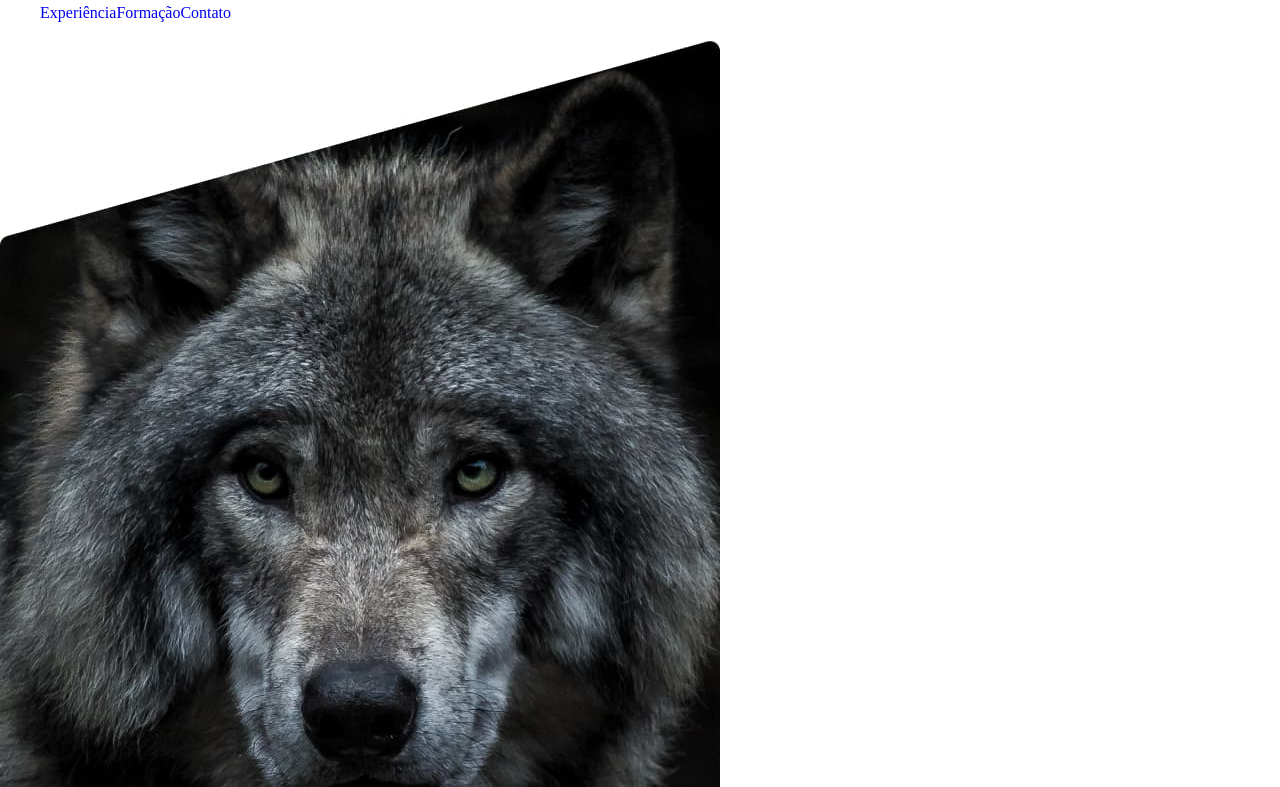
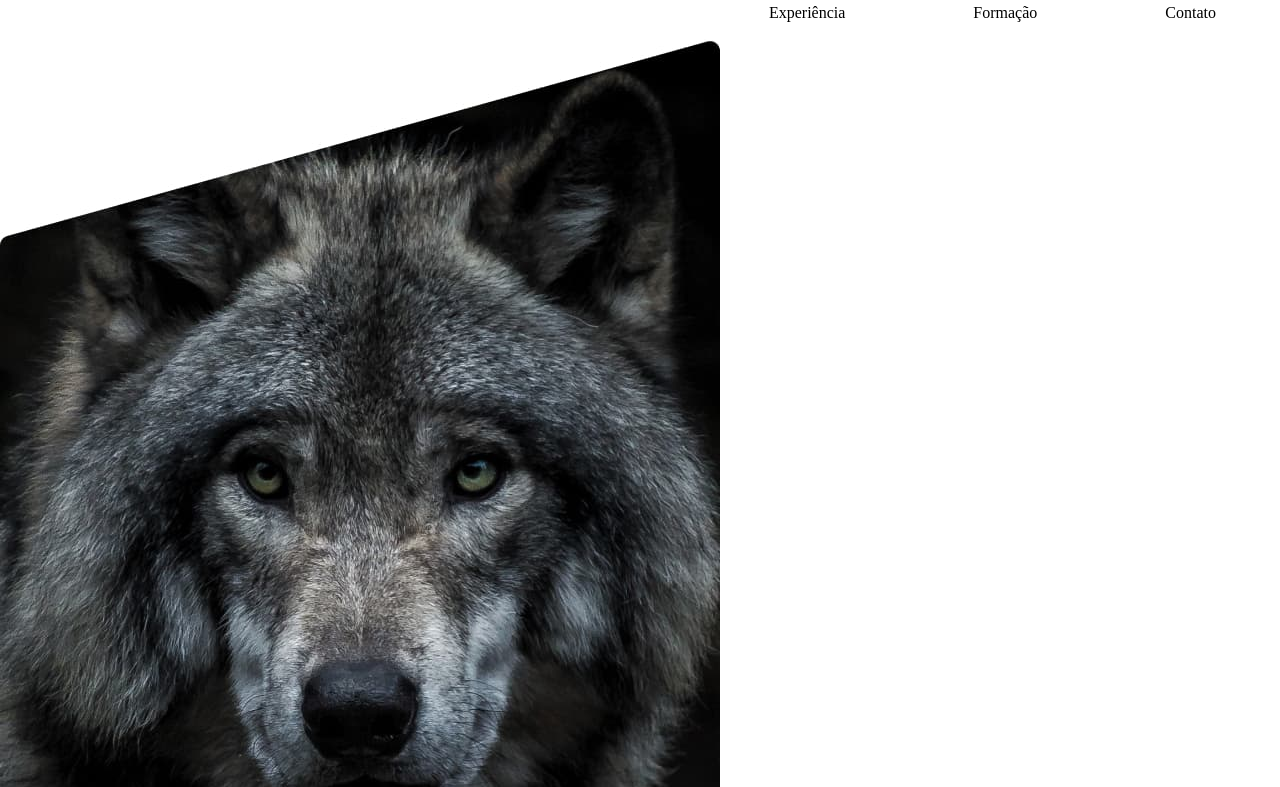
Before and after one commit to AMANDALACER/portfolio, a plain HTML site: page index.html in a window 1280 px wide. Shown: the part 54-841 px from the top of the page. Drawn offline with Linux system fonts and the light colour scheme.

Commit message:
header-menu concluido

```diff
--- a/css/style.css
+++ b/css/style.css
@@ -4,10 +4,20 @@ body {
   border: 0;
 }
 
+.logo-lobo {
+  max-width: 100%;
+}
 .header-menu {
   display: flex;
+  flex-wrap: wrap;
   list-style: none;
+  justify-content: right;
+  justify-content: space-between 1rem;
 }
+
 a {
   text-decoration: none;
+  margin: 0;
+  padding: 4rem;
+  color: black;
 }
--- a/index.html
+++ b/index.html
@@ -11,7 +11,7 @@
 
 <body>
     <header class="header">
-        <img src="img/marca.svg" alt="Logo Marca da Página">
+        <img class="logo-lobo" src="img/marca.svg" alt="Logo Marca da Página">
         <nav>
             <ul class="header-menu">
                 <li><a href="#experiencia">Experiência</a></li>
```
